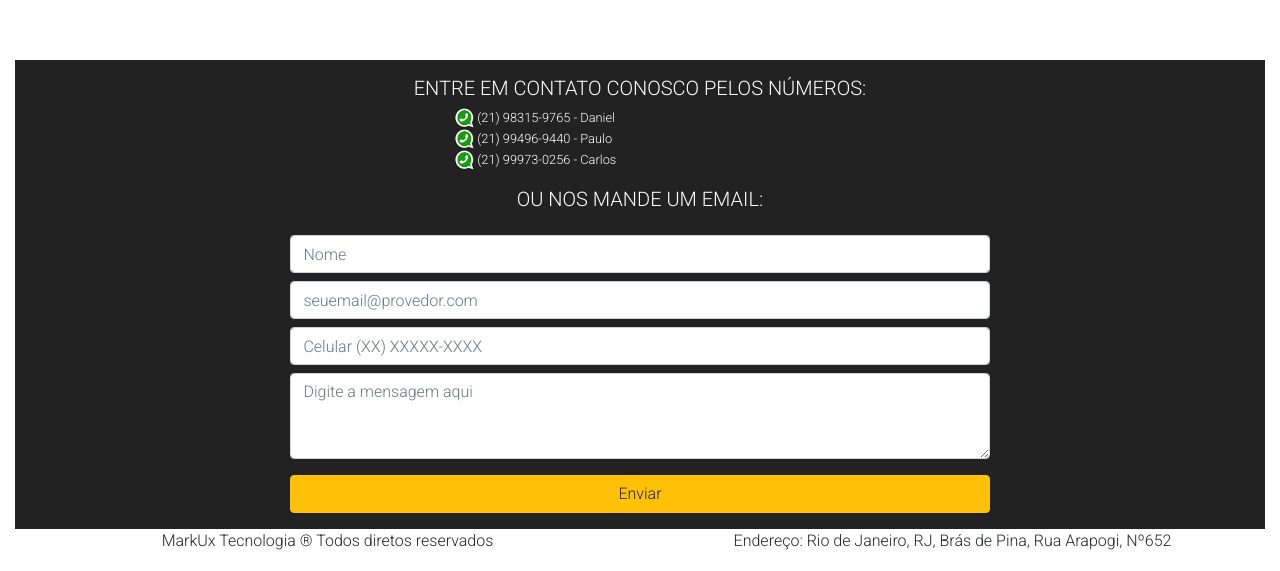
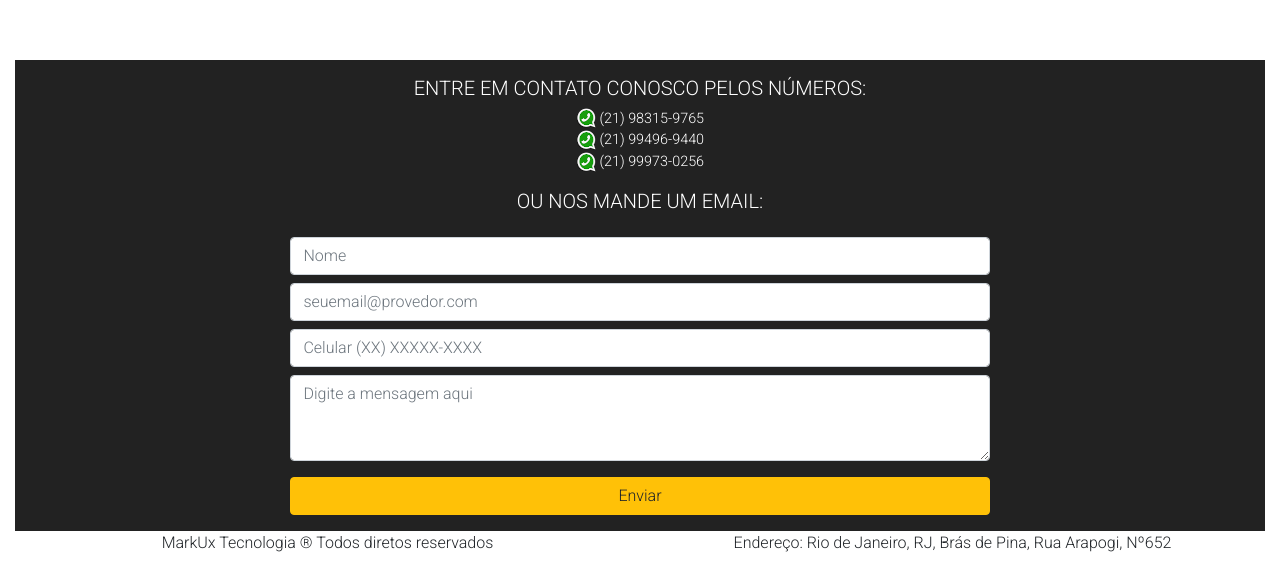
Before and after one commit to danielbarros338/markux, a plain HTML site: page index.html in a window 1280 px wide. Shown: the part 3176-3747 px from the top of the page. Drawn offline with nearby package versions, Linux system fonts and the light colour scheme.

Commit message:
correção do telefone

```diff
--- a/index.html
+++ b/index.html
@@ -142,12 +142,10 @@
                 <div class="col-8">
                     <section>
                         <h5 class="text-center mt-3">ENTRE EM CONTATO CONOSCO PELOS NÚMEROS:</h5>
-                        <div class="col-7 offset-3">
-                            <p class="tel text-justify">
-                                <img class="img-fluid" src="img/whatsappIcon.png"> (21) 98315-9765 - Daniel<br>
-                                <img class="img-fluid" src="img/whatsappIcon.png">&nbsp;(21) 99496-9440 - Paulo<br>
-                                <img class="img-fluid" src="img/whatsappIcon.png"> (21) 99973-0256 - Carlos<br>
-                            </p>
+                        <div class="col-12 text-center tel">
+                            <img class="img-fluid" src="img/whatsappIcon.png"> (21) 98315-9765<br>
+                            <img class="img-fluid" src="img/whatsappIcon.png"> (21) 99496-9440<br>
+                            <img class="img-fluid" src="img/whatsappIcon.png"> (21) 99973-0256<br>
                         </div>
                         <h5 class="text-center mt-3">OU NOS MANDE UM EMAIL: </h5>
                     </section>
--- a/main.css
+++ b/main.css
@@ -20,5 +20,5 @@ body{
 }
 
 .tel{
-    font-size: 0.8em
+    font-size: 0.9em
 }
```
